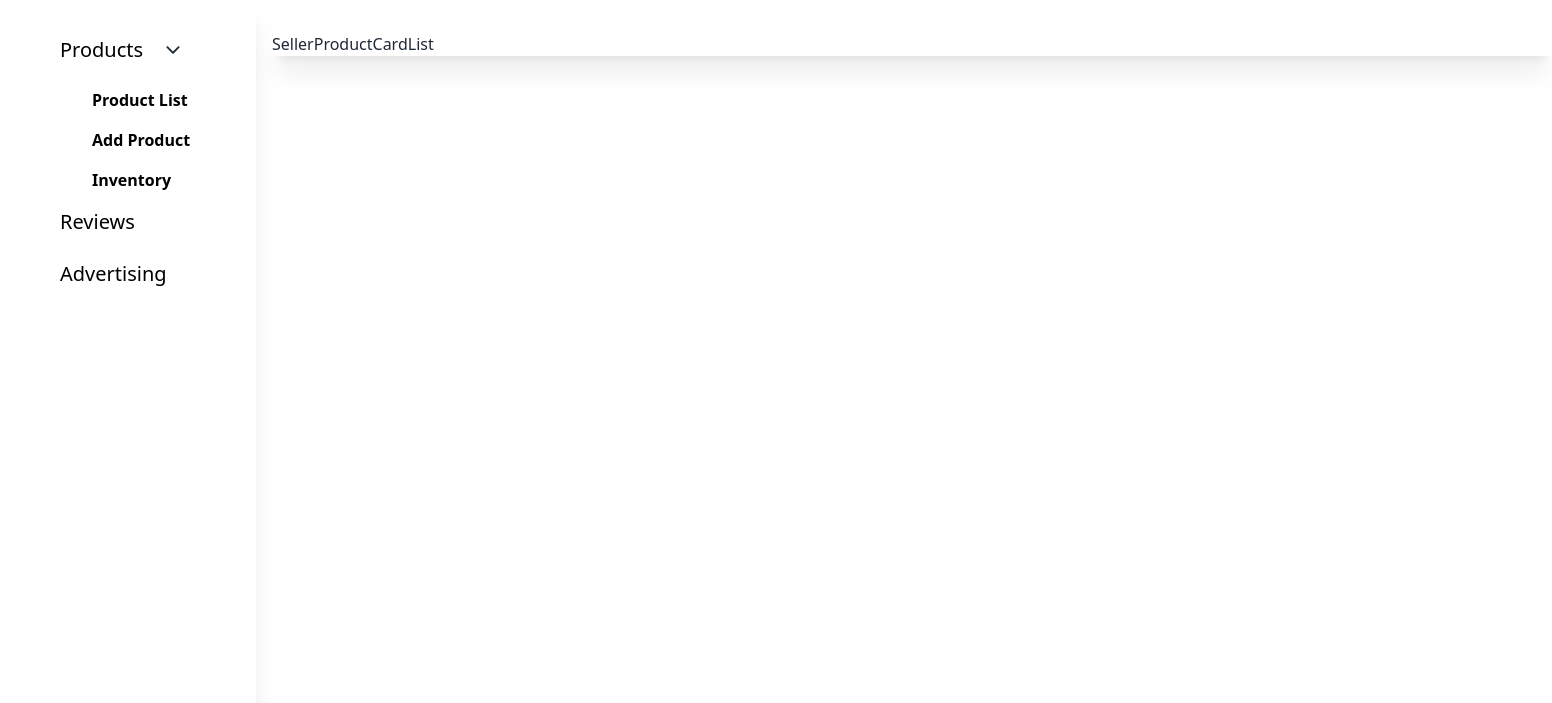
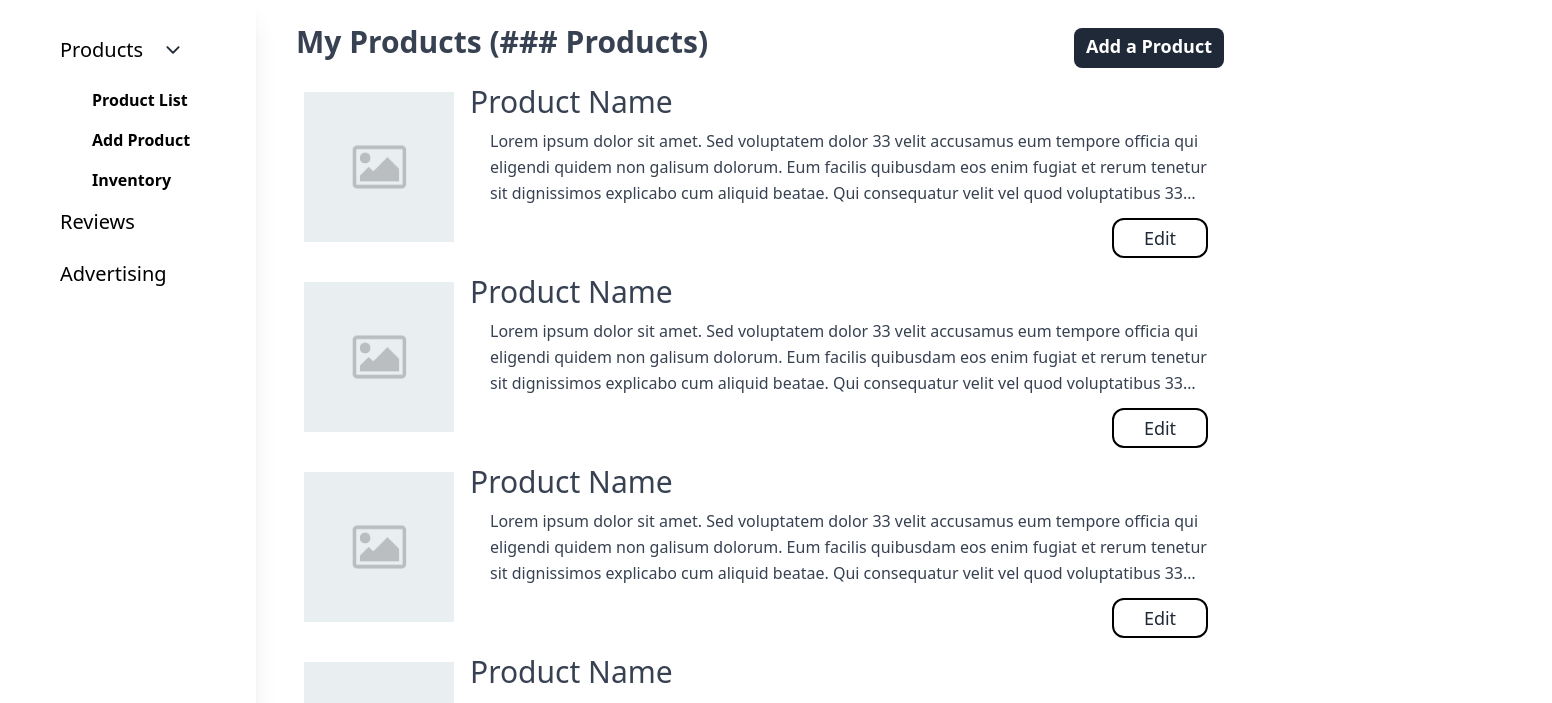
Before and after one commit to Marcus401/SupplyHub, a React (Vite) app in the folder supplyhub.client/: page /seller/products/list in a window 1280 px wide. Shown: the top 703 px of the page, 1552 px wide, since content can reach past the window. Built offline with nearby package versions, Linux system fonts and the light colour scheme.

Commit message:
product list page

```diff
--- a/supplyhub.client/src/Components/SellerPagesComponents/SellerDashboard/SellerDashboard.tsx
+++ b/supplyhub.client/src/Components/SellerPagesComponents/SellerDashboard/SellerDashboard.tsx
@@ -8,8 +8,8 @@ const SellerDashboard = (props: Props) => {
         // this component is the parent component for all the seller dashboard components
         // to be placed next to the sidebar
         <div>
-            <div className="flex flex-wrap shadow-xl">
-                {<Outlet/>}
+            <div className="flex flex-wrap">
+                <Outlet/>
             </div>
         </div>
     );
--- a/supplyhub.client/src/Components/SellerPagesComponents/SellerProductCard/SellerProductCard.tsx
+++ b/supplyhub.client/src/Components/SellerPagesComponents/SellerProductCard/SellerProductCard.tsx
@@ -1,16 +1,23 @@
 import React from 'react'
+import product_image from "../../../assets/default-placeholder.png";
 
 type Props = {};
 
 const SellerProductCard = (props: Props) => {
     return (
         <div
-            className="">
-                <h3 className="">Product Name</h3>
-                <p className="">lorem ipsum</p>
-                <button>
-
+            className="flex mx-4 rounded-3xl h-[190px] pt-2">
+            <img
+                src={product_image} alt="product image"
+                className="w-[150px] h-[150px] row-span-3 row-start-1 - col-start-1 mx-4 mt-2"/>
+            <div className="flex-row w-full relative">
+                <h3 className="line-clamp-1 whitespace-nowrap truncate">Product Name</h3>
+                <p className="mx-5 h-20 overflow-hidden text-ellipsis line-clamp-3">Lorem ipsum dolor sit amet. Sed voluptatem dolor 33 velit accusamus eum tempore officia qui eligendi quidem non galisum dolorum. Eum facilis quibusdam eos enim fugiat et rerum tenetur sit dignissimos explicabo cum aliquid beatae. Qui consequatur velit vel quod voluptatibus 33 deserunt vitae et itaque dolores 33 quae explicabo.</p>
+                <button
+                    className="absolute bottom-2 right-10 bg-white border-black border-2 rounded-xl w-24 h-10 text-lg">
+                    Edit
                 </button>
+            </div>
         </div>
     );
 };
--- a/supplyhub.client/src/Components/SellerPagesComponents/SellerProductCardList/SellerProductCardList.tsx
+++ b/supplyhub.client/src/Components/SellerPagesComponents/SellerProductCardList/SellerProductCardList.tsx
@@ -1,5 +1,6 @@
 import React, {useEffect} from 'react'
-import { Outlet } from 'react-router-dom';
+import SellerProductCard from "../SellerProductCard/SellerProductCard.tsx";
+import {Link} from "react-router-dom";
 
 type Props = {};
 
@@ -9,10 +10,35 @@ const SellerProductCardList = (props: Props) => {
     }, []);
 
     return (
-        <>
-            <div>SellerProductCardList</div>
-            <Outlet />
-        </>
+        <div className="w-full">
+            <div
+                className="flex relative">
+                <div
+                    className="justify-between items-center">
+                    <h3
+                        className="overflow-hidden text-ellipsis line-clamp-1 whitespace-nowrap truncate my-4 mx-6 font-bold">
+                        My Products (### Products)
+                    </h3>
+                </div>
+                <Link
+                    to="/seller/products/add"
+                    className="flex absolute right-0 bottom-2 mr-10 no-underline bg-gray-800 rounded-lg w-[150px] h-[40px] justify-center items-center">
+                    <h6 className="overflow-hidden text-ellipsis line-clamp-1 whitespace-nowrap text-white">
+                        Add a Product
+                    </h6>
+                </Link>
+            </div>
+            <div>
+                <SellerProductCard/>
+                <SellerProductCard/>
+                <SellerProductCard/>
+                <SellerProductCard/>
+                <SellerProductCard/>
+                <SellerProductCard/>
+                <SellerProductCard/>
+                <SellerProductCard/>
+            </div>
+        </div>
     );
 };
 
--- a/supplyhub.client/src/Components/SellerPagesComponents/SellerSidebar/SellerSideBar.tsx
+++ b/supplyhub.client/src/Components/SellerPagesComponents/SellerSidebar/SellerSideBar.tsx
@@ -13,7 +13,7 @@ const SellerSideBar = (props: Props) => {
 
     return (
         <nav
-            className="block py-4 px-6 top-0 bottom-0 w-64 bg-white shadow-xl left-0 absolute flex-row flex-nowrap md:z-10 z-9999 transition-all duration-300 ease-in-out transform md:translate-x-0 -translate-x-full">
+            className="fixed h-screen block py-4 px-6 top-0 bottom-0 w-64 bg-white shadow-xl left-0 absolute flex-row flex-nowrap md:z-10 z-9999 transition-transform duration-300 ease-in-out transform md:translate-x-0 -translate-x-full">
             <div
                 className="flex-col min-h-full px-0 flex flex-wrap items-center justify-center w-full mx-auto overflow-y-auto overflow-x-hidden">
                 <div
--- a/supplyhub.client/src/Pages/Seller/Seller.tsx
+++ b/supplyhub.client/src/Pages/Seller/Seller.tsx
@@ -10,12 +10,12 @@ const Seller = (props: Props) => {
     }, []);
 
     return (
-        <div className="grid items-stretch gap-x-4">
-            <div className="py-4 w-0 md:w-1/5">
+        <div className="flex flex-wrap gap-x-4">
+            <div className="py-4 w-0 md:w-1/5 relative">
                 <SellerSideBar/>
             </div>
             <div
-                className="py-8 transition-all duration-300 ease-in-out block absolute md:left-[17rem] left-[1.5rem] w-full">
+                className="py-2 transition-all duration-300 ease-in-out absolute md:left-[17rem] left-[1.5rem] md:w-[calc(100%-18rem)] w-[calc(100%-2rem)]">
                 <SellerDashboard/>
             </div>
         </div>
```
